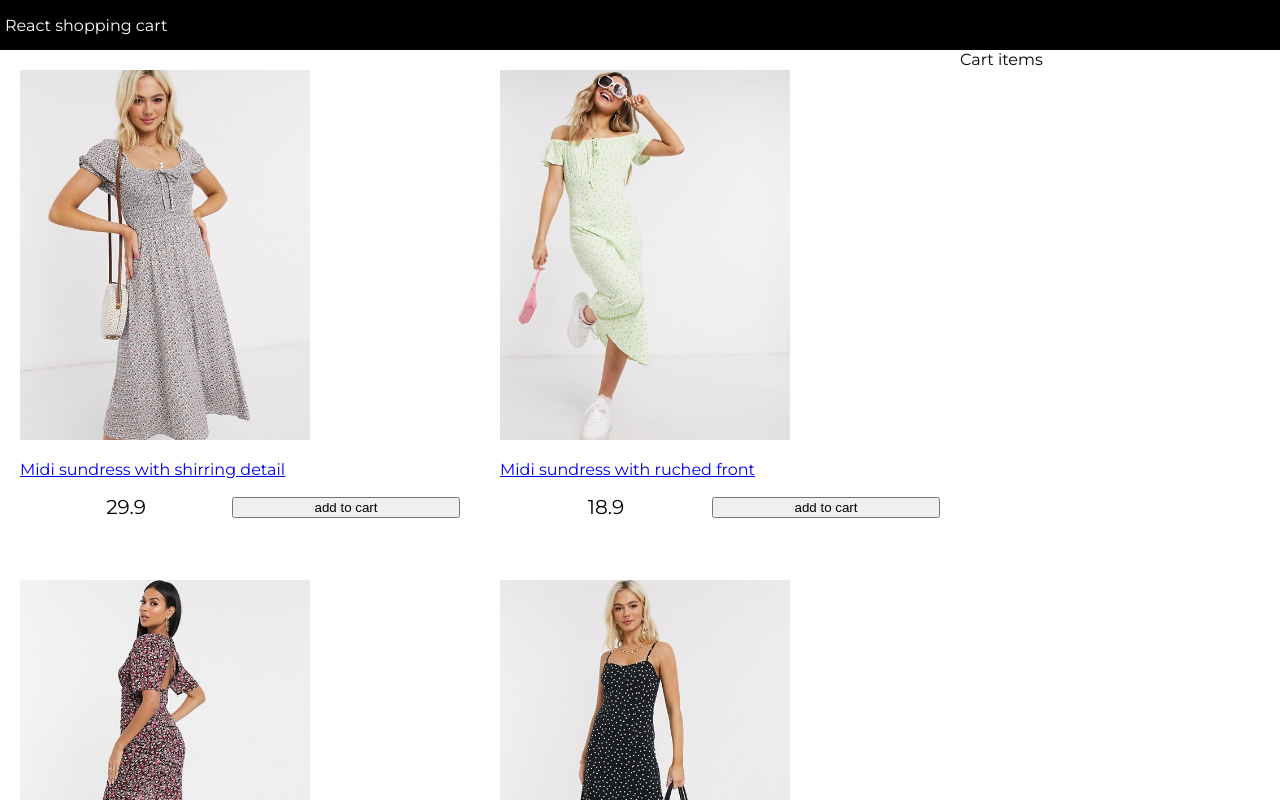
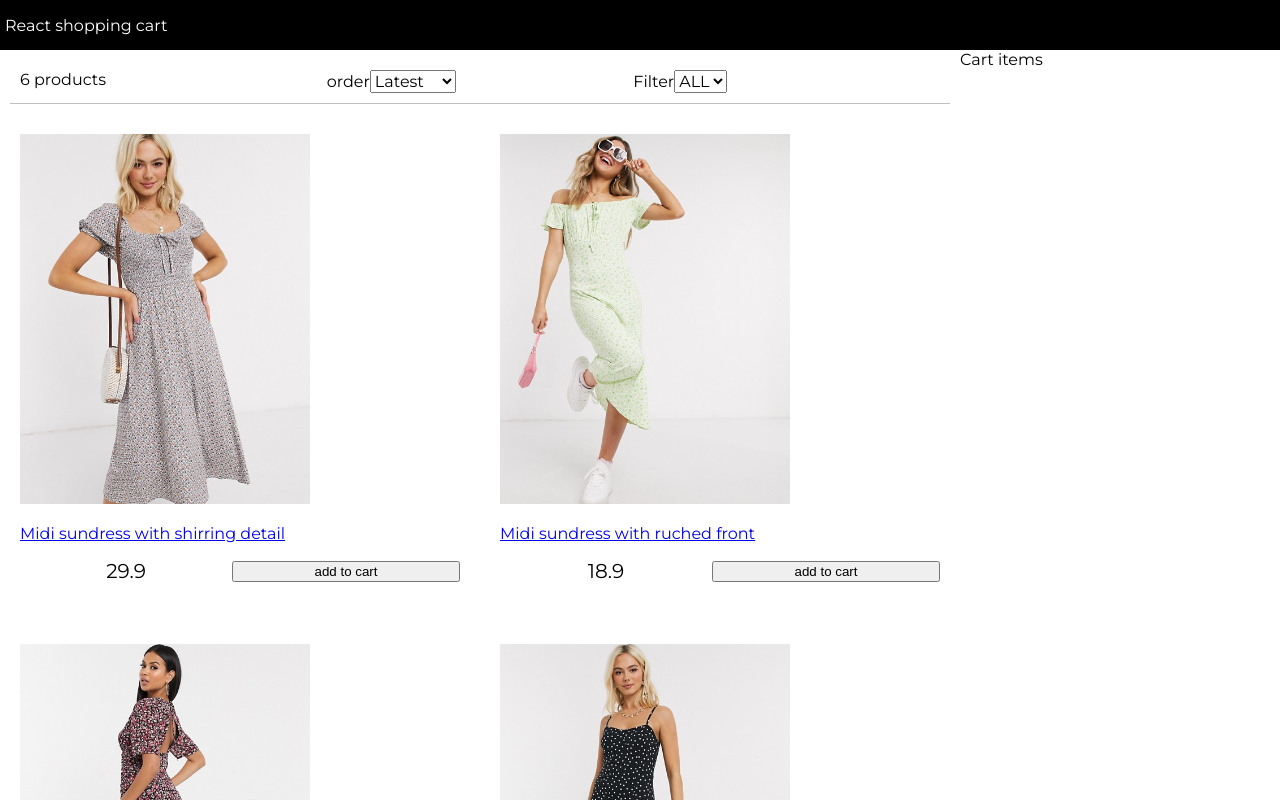
Before and after one commit to elyessAR/react-shopping-cart, a React (Create React App) app: page / in a window 1280 px wide. Shown: the top 800 px of the page. Built offline with nearby package versions, Linux system fonts and the light colour scheme.

Commit message:
filter commit

```diff
--- a/src/App.js
+++ b/src/App.js
@@ -1,6 +1,8 @@
 import React, { Component } from 'react';
 import data from './data.json';
 import Products from './components/Products';
+import Filter from './components/Filter';
+
 
 //feature-1
 class App extends React.Component {
@@ -12,8 +14,51 @@
       sort:""
 
 
+    };
+
+  }
+  sortProducts=(event)=>{
+    const sort=event.target.value;
+    console.log(event.target.value);
+    this.setState((state)=>({
+      sort:sort,
+      products:this.state.products.slice().sort((a,b)=>
+        sort=="lowest"
+        ? a.price>b.price
+        ?1
+        :-1
+        :sort=="highest"
+        ? a.price<b.price
+        ? 1
+        :-1
+        :a._id>b._i
+        ?1
+        :-1
+      ),
+
+    }))
+
+    //impl
+  }
+  filterProducts=(event)=>{
+    console.log(event.target.value);
+    if(event.target.value === "")
+    {
+      this.setState({size:event,products:data.products})
     }
+    else{
+
+
+    this.setState({
+      size: event.target.value,
+      products: data.products.filter(
+        (product) => product.availableSizes.indexOf(event.target.value)>=0),
+
+
+    });
   }
+    //impl
+  };
   render(){
   return (
      <div className="grid-container">
@@ -23,6 +68,11 @@
        <main>
          <div className="content">
           <div className="main">
+          <Filter count={this.state.products.length}
+                  size={this.state.size}
+                   sort={this.state.products}
+                   filterProducts={this.filterProducts}
+                   sortProducts={this.sortProducts}></Filter>
           <Products products={this.state.products}></Products>
           </div>
           <div className="sidebar">
--- /dev/null
+++ b/src/components/Filter.js
@@ -0,0 +1,32 @@
+import React, { Component } from 'react'
+
+export default class Filter extends Component {
+    render() {
+        return (
+            <div className="filter">
+                <div className="filter-result">{this.props.count} products</div>
+                <div className="filter-sort">
+                order<select value={this.props.sort} onChange={this.props.sortProducts}>
+                    <option>Latest</option>
+                    <option value="lowest">Lowest</option>
+                    <option value="highest">Highest</option>
+
+                  </select></div>
+                <div className="filter-size">Filter
+                <select value={this.props.size} onChange={this.props.filterProducts}>
+
+
+                <option value="">ALL</option>
+                <option value="XS">XS</option>
+                <option value="S">S</option>
+                <option value="M">M</option>
+                <option value="L">L</option>
+                <option value="XL">XL</option>
+                <option value="XXL">XXL</option>
+
+
+                    </select></div>
+            </div>
+        )
+    }
+}
--- a/src/index.css
+++ b/src/index.css
@@ -81,7 +81,17 @@
       background-color: #f0c040;
     }
 
-
+  /*filter*/
+  .filter {
+    display: flex;
+    justify-content: space-between;
+    padding: 1rem;
+    margin: 1rem;
+    border-bottom: 0.1rem #c0c0c0 solid;
+  }
+  .filter div {
+    flex: 1;
+  }
 
 .grid-container{
   display: grid;
```
Also changed, not shown: 1 other file (tests, documents, lock files or other folders).
